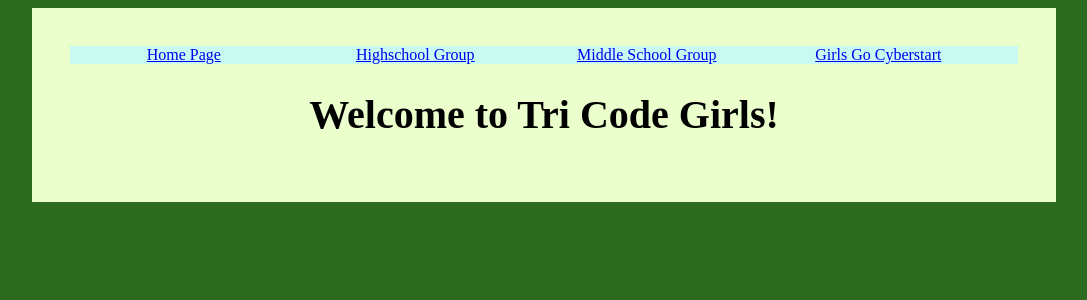
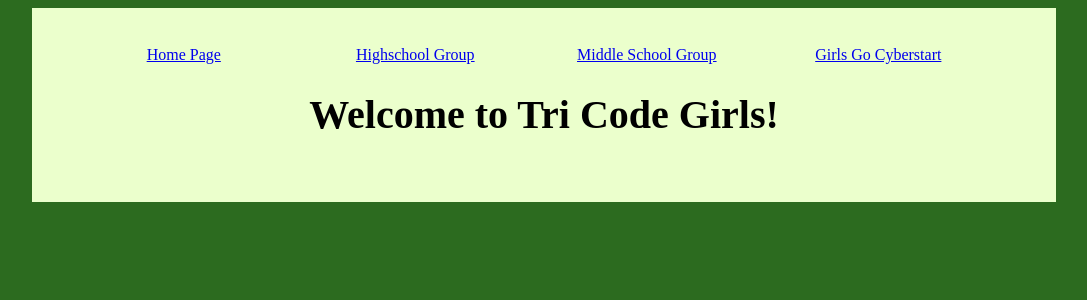
Before and after one commit to AnnaAwes0me/TriCodeGirls.com, a PHP site: page /tricodegirls.php?page=1 in a window 1280 px wide. Shown: the top 300 px of the page, without its empty margins (96-1183 px from the left). Run offline with PHP 8.4, Linux system fonts and the light colour scheme.

Commit message:
Ready to push

```diff
--- a/tricodegirls.css
+++ b/tricodegirls.css
@@ -1,5 +1,4 @@
 .menu {
-	background-color: #c8faf2;
 	width:100%;
 	height:10%;
 	margin:0;
```
